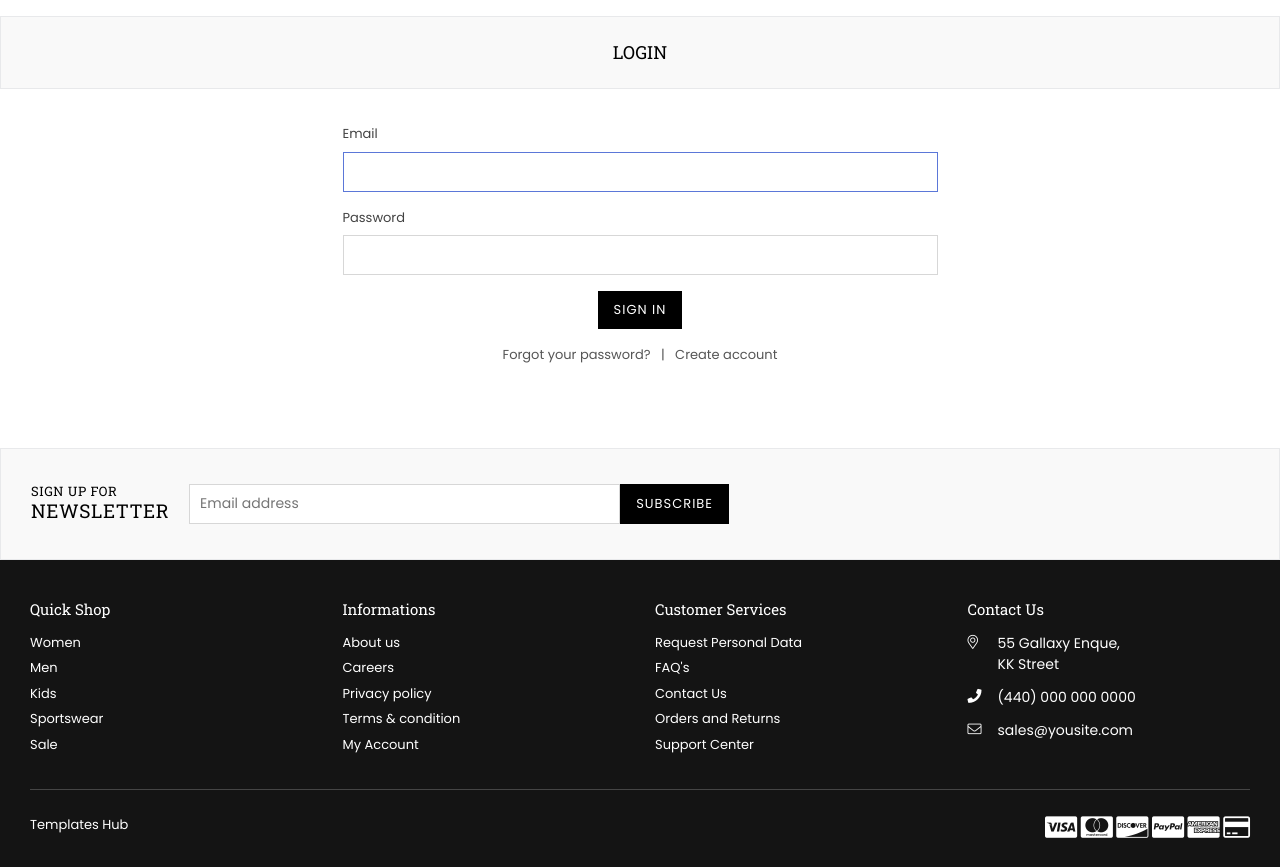
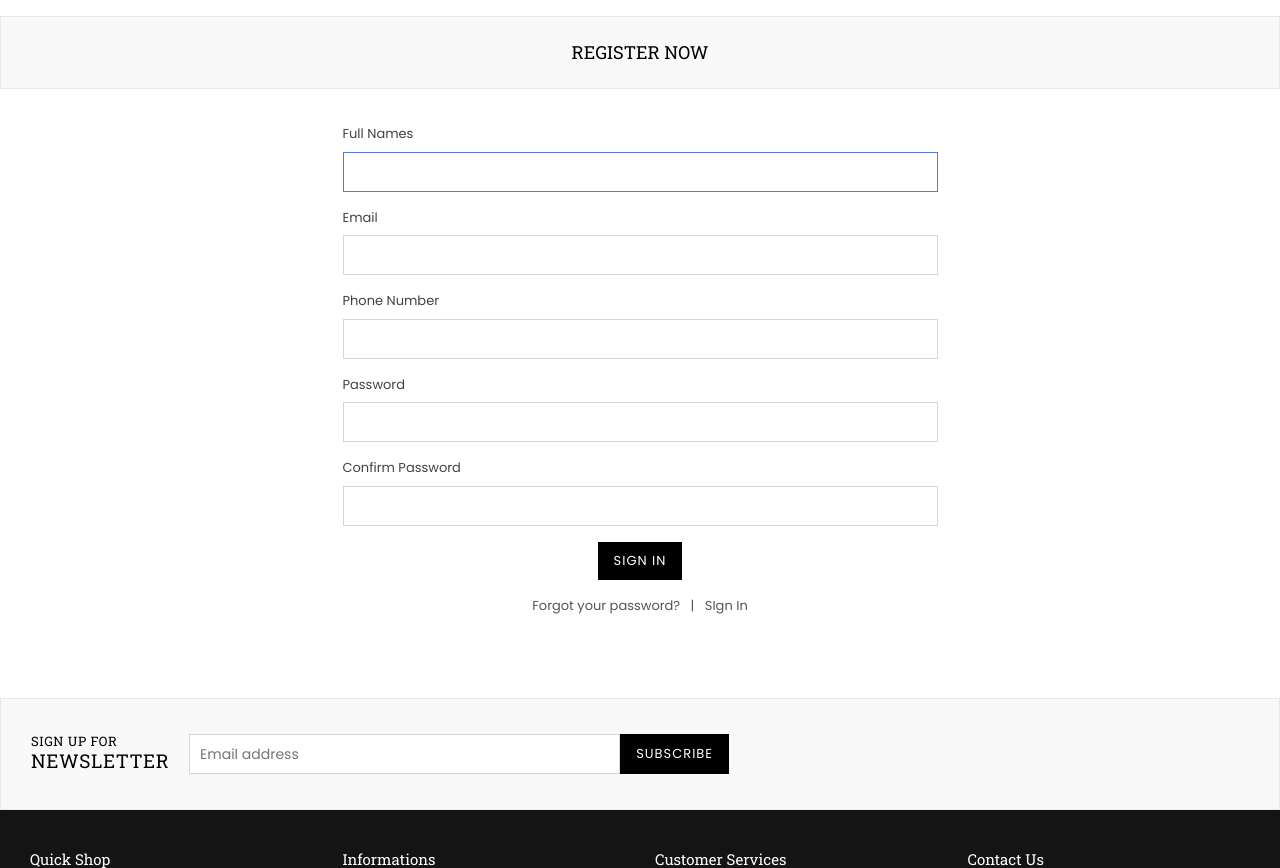
Before and after one commit to vnsmusyoki/salesinventory, a PHP site: page /register.php in a window 1280 px wide. Shown: the part 96-964 px from the top of the page. Run offline with PHP 8.4, Linux system fonts and the light colour scheme; some web fonts are replaced.

Commit message:
add create page

```diff
--- a/register.php
+++ b/register.php
@@ -4,7 +4,7 @@
 <head>
     <meta http-equiv="Content-Type" content="text/html; charset=utf-8" />
     <meta http-equiv="x-ua-compatible" content="ie=edge">
-  <title>Sale Inventory | Login</title>
+    <title>Sale Inventory | Register</title>
     <meta name="description" content="description">
     <meta name="viewport" content="width=device-width, initial-scale=1">
     <!-- Favicon -->
@@ -29,7 +29,7 @@
             <div class="page section-header text-center">
                 <div class="page-title">
                     <div class="wrapper">
-            <h1 class="page-width">Login</h1>
+                        <h1 class="page-width">Register Now</h1>
                     </div>
                 </div>
             </div>
@@ -39,18 +39,36 @@
                 <div class="row">
                     <div class="col-12 col-sm-12 col-md-6 col-lg-6 main-col offset-md-3">
                         <div class="mb-4">
-              <form method="post" action="#" id="CustomerLoginForm" accept-charset="UTF-8" class="contact-form">
+                            <form method="post" action="#" class="contact-form">
                                 <div class="row">
                                     <div class="col-12 col-sm-12 col-md-12 col-lg-12">
                                         <div class="form-group">
+                                            <label for="CustomerEmail">Full Names</label>
+                                            <input type="text" name="full_names" placeholder="" autocapitalize="off" autofocus="">
+                                        </div>
+                                    </div>
+                                    <div class="col-12 col-sm-12 col-md-12 col-lg-12">
+                                        <div class="form-group">
                                             <label for="CustomerEmail">Email</label>
-                      <input type="email" name="customer[email]" placeholder="" id="CustomerEmail" class="" autocorrect="off" autocapitalize="off" autofocus="">
+                                            <input type="email" name="email_address" placeholder="" class="" autocorrect="off" autocapitalize="off" autofocus="">
+                                        </div>
+                                    </div>
+                                    <div class="col-12 col-sm-12 col-md-12 col-lg-12">
+                                        <div class="form-group">
+                                            <label for="CustomerEmail">Phone Number</label>
+                                            <input type="number" name="phone_number" placeholder="" class="" autocorrect="off" autocapitalize="off" autofocus="">
                                         </div>
                                     </div>
                                     <div class="col-12 col-sm-12 col-md-12 col-lg-12">
                                         <div class="form-group">
                                             <label for="CustomerPassword">Password</label>
-                      <input type="password" value="" name="customer[password]" placeholder="" id="CustomerPassword" class="">
+                                            <input type="password" value="" name="password" placeholder="" class="">
+                                        </div>
+                                    </div>
+                                    <div class="col-12 col-sm-12 col-md-12 col-lg-12">
+                                        <div class="form-group">
+                                            <label for="CustomerPassword">Confirm Password</label>
+                                            <input type="password" value="" name="confirmpassword" placeholder="" class="">
                                         </div>
                                     </div>
                                 </div>
@@ -59,7 +77,7 @@
                                         <input type="submit" class="btn mb-3" value="Sign In">
                                         <p class="mb-4">
                                             <a href="#" id="RecoverPassword">Forgot your password?</a> &nbsp; | &nbsp;
-                      <a href="register.php" id="customer_register_link">Create account</a>
+                                            <a href="login.php" id="customer_register_link">SIgn In</a>
                                         </p>
                                     </div>
                                 </div>
```
Lines whose indentation alone changed are shown as unchanged.
